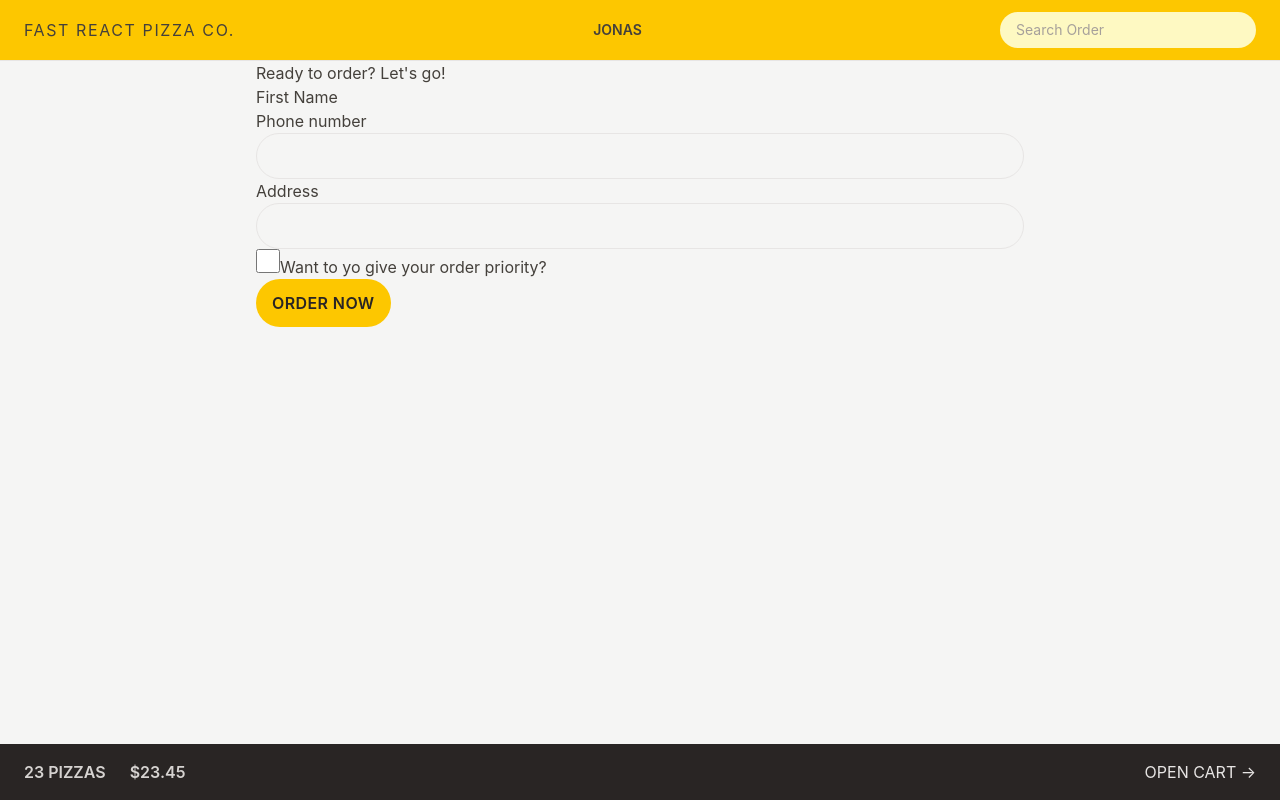
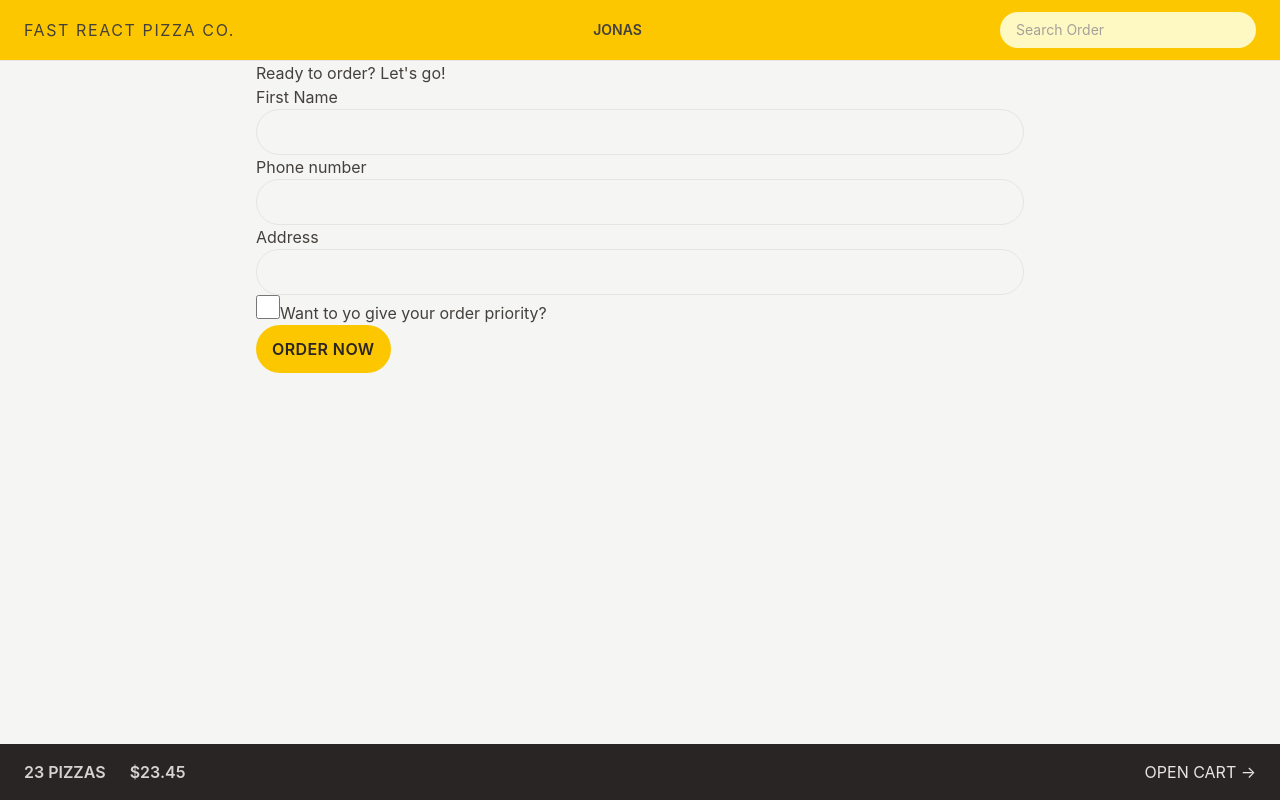
Before and after one commit to DENBARIT/PizzaDeliveryApplication, a React (Vite) app: page /order/new in a window 1280 px wide. Built offline with nearby package versions, Linux system fonts and the light colour scheme.

Commit message:
feat:using @apply to reuse component designs

```diff
--- a/src/Features/order/CreateOrder.jsx
+++ b/src/Features/order/CreateOrder.jsx
@@ -50,7 +50,7 @@ const formErrors=useActionData();
       <Form method="POST" >
         <div>
           <label>First Name</label>
-          <input type="text" name="customer" required />
+          <input type="text" name="customer" className="input" required />
         </div>
 
         <div>
@@ -58,12 +58,7 @@ const formErrors=useActionData();
           <div>
             <input type="tel" name="phone"
 
-               className="rounded-full border
-        border-stone-200 px-4 py-2 text-sm
-  transition-all duration-300 placeholder:text-stone-400
-  focus:outline-none focus:ring focus:ring-yellow-400
-        w-full
-            md:px-6 md:py-3"
+               className="input"
 
             required />
           </div>
@@ -75,13 +70,9 @@ const formErrors=useActionData();
           <div>
             <input type="text" name="address" required
 
-               className="rounded-full border
-        border-stone-200 px-4 py-2 text-sm
-  transition-all duration-300 placeholder:text-stone-400
-  focus:outline-none focus:ring focus:ring-yellow-400
-        w-full
-            md:px-6 md:py-3"
-            />
+               className="input"
+
+          />
           </div>
         </div>
 
--- a/src/index.css
+++ b/src/index.css
@@ -1,7 +1,14 @@
 @import "tailwindcss";
-@tailwind base;
-@tailwind components;
-@tailwind utilities;
+
+@layer components {
+  .input{
+    @apply rounded-full border
+        border-stone-200 px-4 py-2 text-sm
+  transition-all duration-300 placeholder:text-stone-400
+  focus:outline-none focus:ring focus:ring-yellow-400
+        w-full  md:px-6 md:py-3;
+  }
+}
 /* body {
   font-family: system-ui, -apple-system, BlinkMacSystemFont, 'Segoe UI', Roboto,
     Oxygen, Ubuntu, Cantarell, 'Open Sans', 'Helvetica Neue', sans-serif;
```
